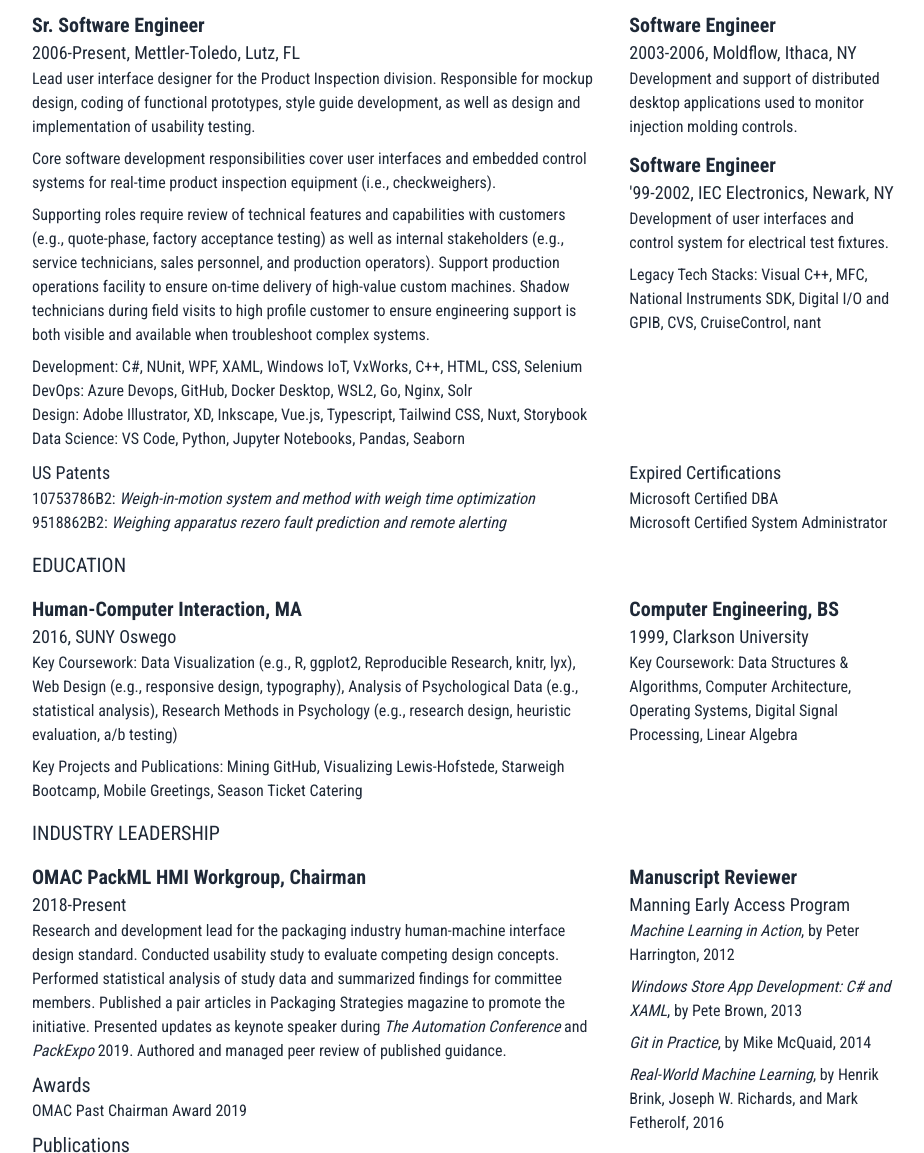
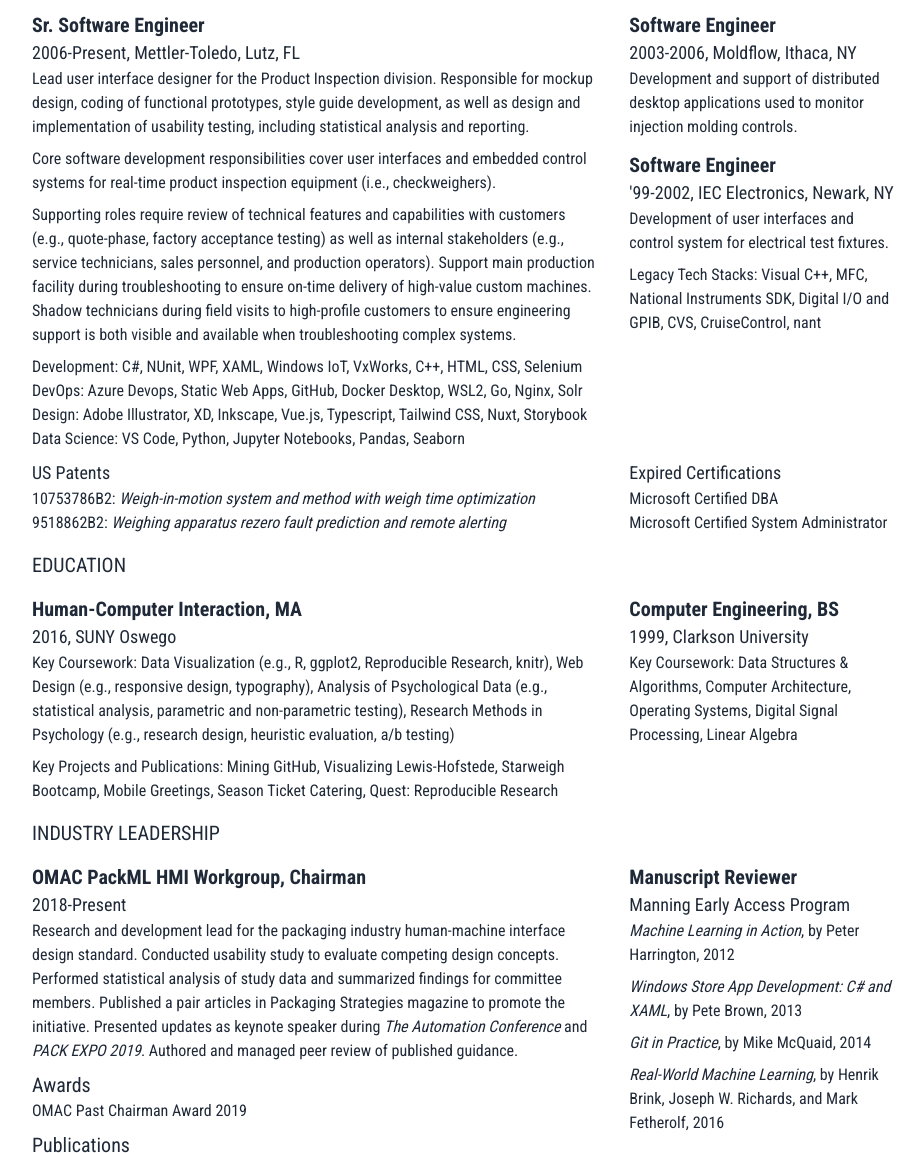
Before and after one commit to patricktoohey/resume, a website built with Vite: page index.html in a window 1280 px wide. Shown: the part 293-1446 px from the top of the page, without its empty margins (176-1100 px from the left). Built offline with nearby package versions, Linux system fonts and the light colour scheme.

Commit message:
few more edits

```diff
--- a/index.html
+++ b/index.html
@@ -54,7 +54,7 @@
                 <ul>
                     <li>Lead user interface designer for the Product Inspection division. Responsible for mockup design,
                         coding of functional prototypes, style guide development, as well as design and implementation
-                        of usability testing.
+                        of usability testing, including statistical analysis and reporting.
                     </li>
                     <li class="mt-2">
                         Core software development responsibilities cover user interfaces and embedded control systems
@@ -63,14 +63,14 @@
                     <li class="mt-2">Supporting roles require review of technical features and capabilities with
                         customers (e.g., quote-phase, factory acceptance testing) as well as internal stakeholders
                         (e.g.,
-                        service technicians, sales personnel, and production operators). Support production operations
-                        facility to ensure on-time delivery of high-value custom machines. Shadow technicians during
+                        service technicians, sales personnel, and production operators). Support main production
+                        facility during troubleshooting to ensure on-time delivery of high-value custom machines. Shadow technicians during
                         field visits
-                        to high profile customer to ensure engineering support is both visible and available when
-                        troubleshoot complex systems.</li>
+                        to high-profile customers to ensure engineering support is both visible and available when
+                        troubleshooting complex systems.</li>
                     <li class="mt-2">Development: C#, NUnit, WPF, XAML, Windows IoT, VxWorks, C++, HTML, CSS, Selenium
                     </li>
-                    <li>DevOps: Azure Devops, GitHub, Docker Desktop, WSL2, Go, Nginx, Solr</li>
+                    <li>DevOps: Azure Devops, Static Web Apps, GitHub, Docker Desktop, WSL2, Go, Nginx, Solr</li>
                     <li>Design: Adobe Illustrator, XD, Inkscape, Vue.js, Typescript, Tailwind CSS, Nuxt, Storybook</li>
                     <li>Data Science: VS Code, Python, Jupyter Notebooks, Pandas, Seaborn</li>
                 </ul>
@@ -138,9 +138,8 @@
                 <section>
                     <ul>
                         <li>
-                            Key Coursework: Data Visualization (e.g., R, ggplot2, Reproducible Research, knitr,
-                            lyx), Web Design (e.g., responsive design, typography), Analysis of
-                            Psychological Data (e.g., statistical analysis), Research Methods in Psychology (e.g.,
+                            Key Coursework: Data Visualization (e.g., R, ggplot2, Reproducible Research, knitr), Web Design (e.g., responsive design, typography), Analysis of
+                            Psychological Data (e.g., statistical analysis, parametric and non-parametric testing), Research Methods in Psychology (e.g.,
                             research design, heuristic evaluation, a/b testing)
                         </li>
                         <li class="mt-2">
@@ -150,7 +149,8 @@
                                 Lewis-Hofstede</a>,
                             <a href="https://github.com/patricktoohey/bootcamp">Starweigh Bootcamp</a>,
                             <a href="https://github.com/patricktoohey/MobileGreetings">Mobile Greetings</a>,
-                            <a href="https://github.com/patricktoohey/SeasonTicketCatering">Season Ticket Catering</a>
+                            <a href="https://github.com/patricktoohey/SeasonTicketCatering">Season Ticket Catering,</a>
+                            Quest: Reproducible Research
                         </li>
                     </ul>
                 </section>
@@ -184,7 +184,7 @@
                         Conducted usability study to evaluate competing design concepts. Performed statistical analysis of study
                         data and summarized findings for committee members. Published a pair articles in Packaging Strategies
                         magazine to promote the initiative. Presented updates as keynote speaker during <i>The Automation
-                            Conference</i> and <i>PackExpo</i> 2019. Authored and managed peer review of published guidance.</li>
+                            Conference</i> and <i>PACK EXPO 2019</i>. Authored and managed peer review of published guidance.</li>
                 </ul>
                 <section>
                     <h3>Awards</h3>
```
